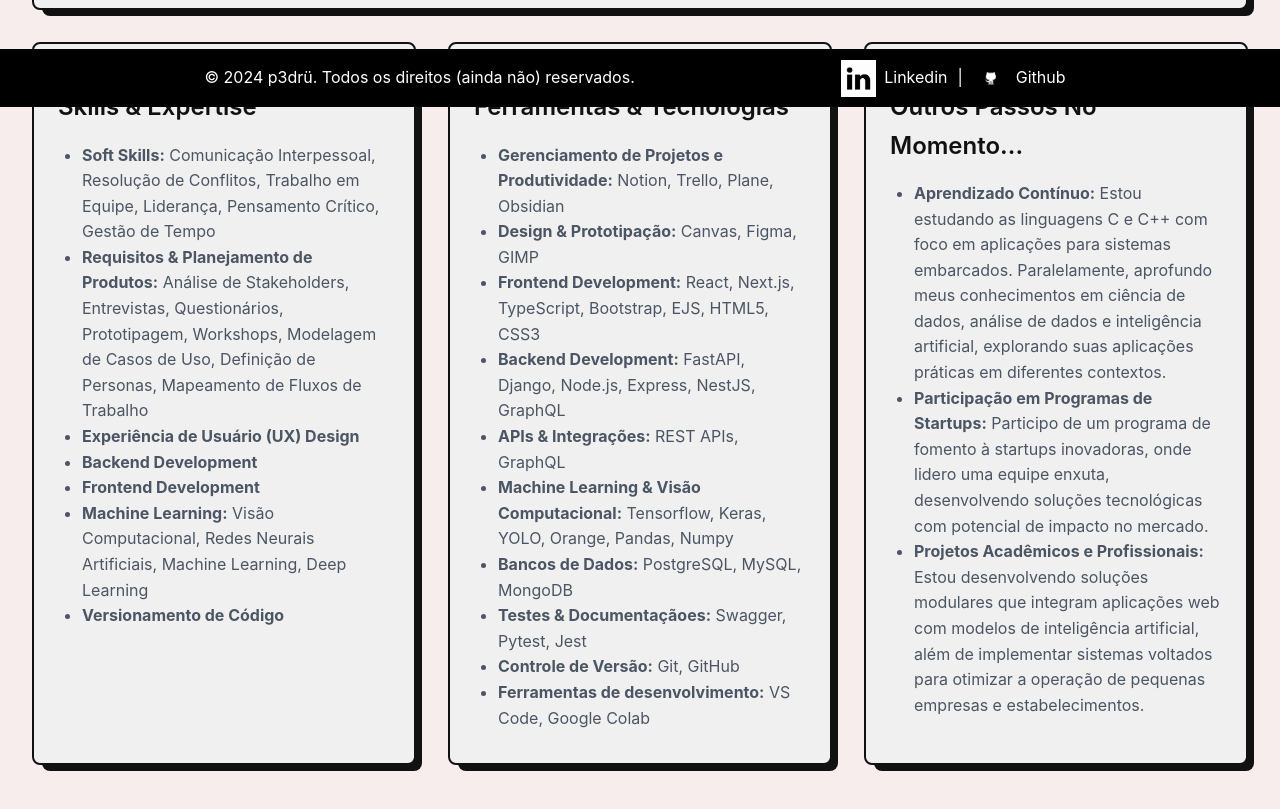
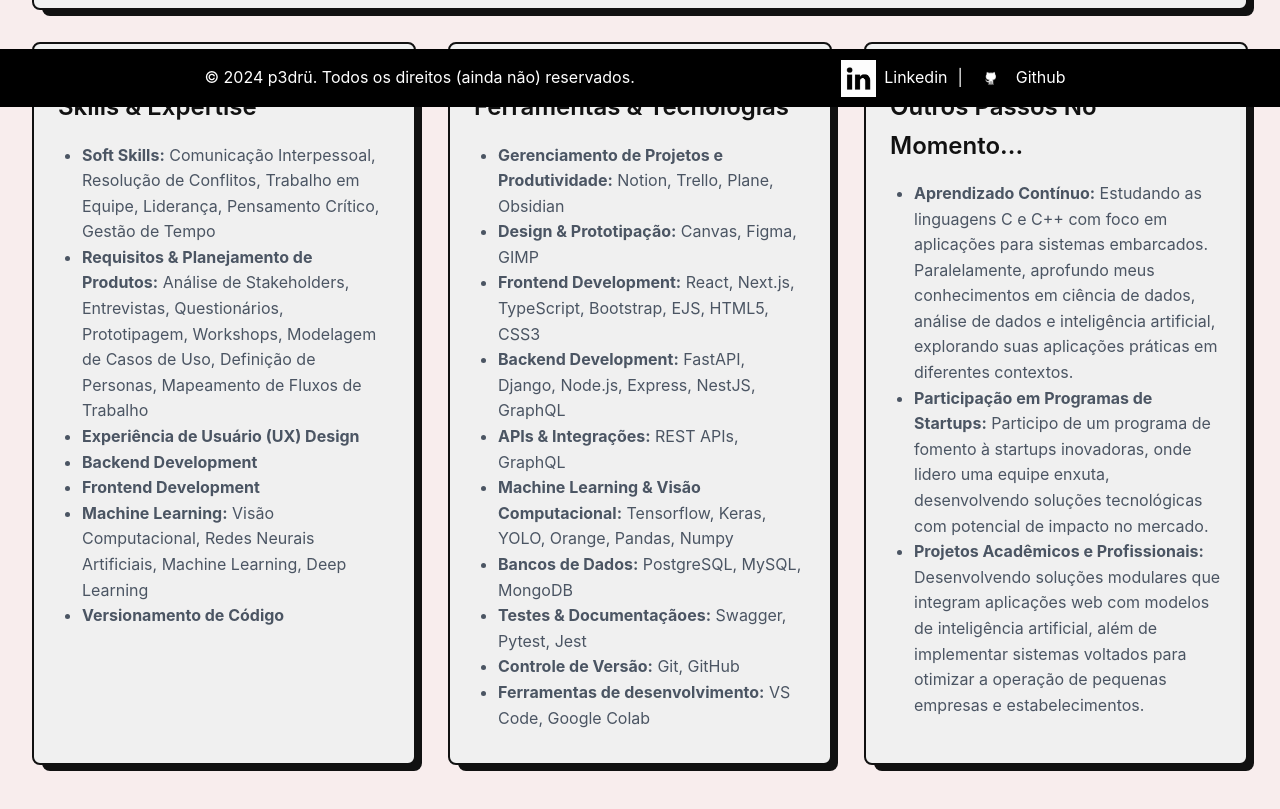
Before and after one commit to p3dru/portfolio, a React (Create React App) app: page /portfolio/about in a window 1280 px wide. Shown: the part 693-1502 px from the top of the page. Built offline with nearby package versions, Linux system fonts and the light colour scheme; a web font is replaced by a local one.

Commit message:
Alteração de texto em about

```diff
--- a/src/pages/about.tsx
+++ b/src/pages/about.tsx
@@ -136,9 +136,9 @@ const About: React.FC = () => {
             transition={{delay: 0.6}}>
               <h2 className="text-2xl font-semibold mb-4">Outros Passos No Momento...</h2>
               <ul className="list-disc list-inside text-neutral-600 space-y-2">
-                <li><strong>Aprendizado Contínuo:</strong> Estou estudando as linguagens C e C++ com foco em aplicações para sistemas embarcados. Paralelamente, aprofundo meus conhecimentos em ciência de dados, análise de dados e inteligência artificial, explorando suas aplicações práticas em diferentes contextos.</li>
+                <li><strong>Aprendizado Contínuo:</strong> Estudando as linguagens C e C++ com foco em aplicações para sistemas embarcados. Paralelamente, aprofundo meus conhecimentos em ciência de dados, análise de dados e inteligência artificial, explorando suas aplicações práticas em diferentes contextos.</li>
                 <li><strong>Participação em Programas de Startups:</strong> Participo de um programa de fomento à startups inovadoras, onde lidero uma equipe enxuta, desenvolvendo soluções tecnológicas com potencial de impacto no mercado.</li>
-                <li><strong>Projetos Acadêmicos e Profissionais:</strong> Estou desenvolvendo soluções modulares que integram aplicações web com modelos de inteligência artificial, além de implementar sistemas voltados para otimizar a operação de pequenas empresas e estabelecimentos.</li>
+                <li><strong>Projetos Acadêmicos e Profissionais:</strong> Desenvolvendo soluções modulares que integram aplicações web com modelos de inteligência artificial, além de implementar sistemas voltados para otimizar a operação de pequenas empresas e estabelecimentos.</li>
               </ul>
           </motion.div>
         </div>
```
